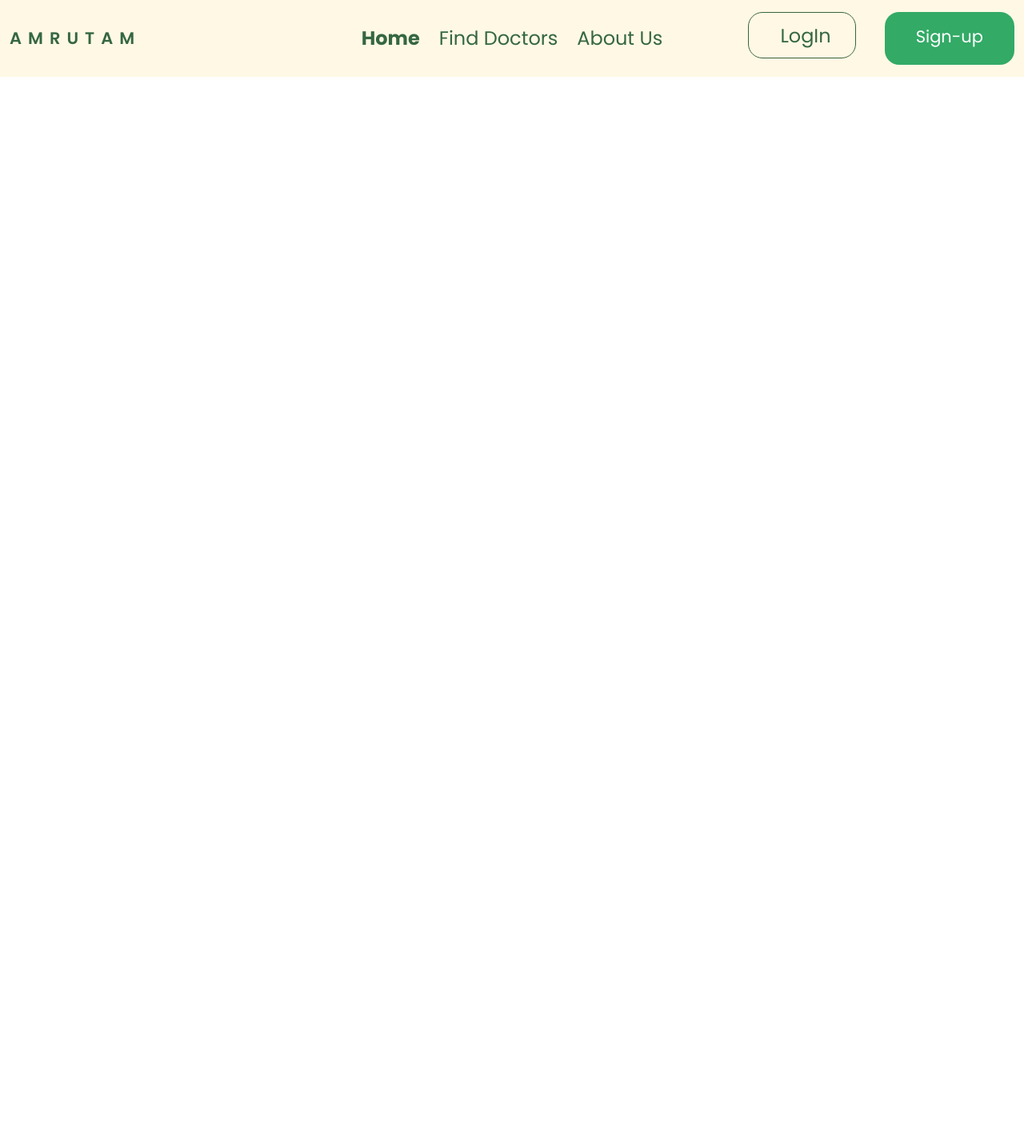
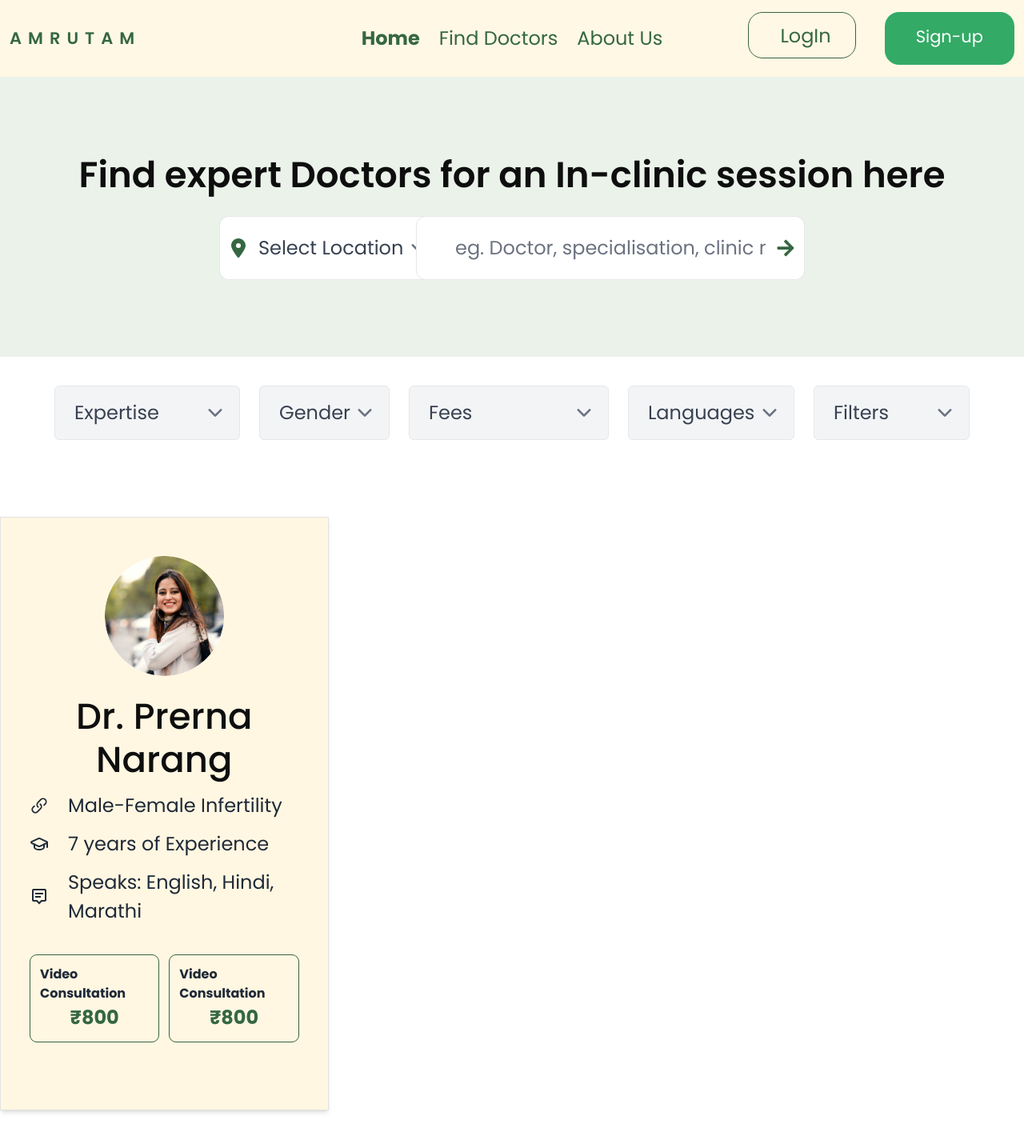
Before and after one commit to subroto23/jobTask-Doctor, a React (Vite) app: page / in a window 1280 px wide. Shown: the top 1430 px of the page at 80% size. Before the commit the page ends 800 px from the top, so only its background shows below. Built offline with nearby package versions, Linux system fonts and the light colour scheme.

Commit message:
HomePage Design

```diff
--- a/package.json
+++ b/package.json
@@ -13,12 +13,14 @@
   "dependencies": {
     "react": "^18.2.0",
     "react-dom": "^18.2.0",
+    "react-hook-form": "^7.51.3",
     "react-horizontal-scrolling-menu": "^7.0.0",
     "react-icons": "^5.1.0",
     "react-router-dom": "^6.22.3",
     "uuidv4": "^6.2.13"
   },
   "devDependencies": {
+    "@tailwindcss/forms": "^0.5.7",
     "@types/react": "^18.2.66",
     "@types/react-dom": "^18.2.22",
     "@typescript-eslint/eslint-plugin": "^7.2.0",
--- /dev/null
+++ b/src/components/FilteringData/FilteringData.tsx
@@ -0,0 +1,57 @@
+/* eslint-disable @typescript-eslint/no-unused-vars */
+import { useState } from "react";
+import { RxCross1 } from "react-icons/rx";
+
+interface IFilterValue {
+  data: {
+    experticeValue?: string;
+    genderValue?: string;
+    feesValue?: string;
+    languages?: string;
+  };
+}
+
+const FilteringData = ({ data }: IFilterValue) => {
+  const [hiddenItems, setHiddenItems] = useState<string[]>([]);
+  const filteredData = Object.entries(data)
+    .filter(([_, value]) => value !== "")
+    .reduce((acc, [key, value]) => {
+      acc[key] = value;
+      return acc;
+    }, {} as Record<string, string>);
+
+  const arrayOfObjects = Object.keys(filteredData).map(
+    (key) => filteredData[key]
+  );
+  const handleRemvItem = (item: string) => {
+    setHiddenItems([...hiddenItems, item]);
+  };
+
+  return (
+    <div className="mt-8">
+      <div className="flex justify-end gap-3">
+        {arrayOfObjects &&
+          arrayOfObjects?.map((item: string) => {
+            if (hiddenItems && hiddenItems.includes(item)) {
+              return;
+            }
+            return (
+              <div key={item} className="relative">
+                <div className="bg-[#EAF2EA] rounded-full py-5 px-12 flex items-center">
+                  <span>{item}</span>
+                  <button
+                    className="absolute right-0 pr-2"
+                    onClick={() => handleRemvItem(item)}
+                  >
+                    <RxCross1 className="text-skin-secoundry text-lg" />
+                  </button>
+                </div>
+              </div>
+            );
+          })}
+      </div>
+    </div>
+  );
+};
+
+export default FilteringData;
--- /dev/null
+++ b/src/components/Forms/FilteringForm.tsx
@@ -0,0 +1,84 @@
+import { useState } from "react";
+import FilteringData from "../FilteringData/FilteringData";
+
+const FilteringForm = () => {
+  const [experticeValue, setExperticeValue] = useState("");
+  const [genderValue, setGenderValue] = useState("");
+  const [feesValue, setFeesValue] = useState("");
+  const [languages, setlanguages] = useState("");
+  const dataValues = {
+    experticeValue,
+    genderValue,
+    feesValue,
+    languages,
+  };
+
+  return (
+    <>
+      <div className="mt-6 flex flex-wrap justify-center items-center gap-4 ">
+        <div>
+          <select
+            onChange={(e) => setExperticeValue(e.target.value)}
+            className="block appearance-none w-full bg-gray-100 border border-gray-200 text-gray-700 py-3 px-4 pr-8 rounded leading-tight focus:outline-none focus:bg-white focus:border-gray-500"
+            id="grid-state"
+          >
+            <option>Expertise</option>
+            <option value="Hair Care">Hair Care</option>
+            <option value="Neurologist">Neurologist</option>
+            <option value="Gynecologist">Gynecologist</option>
+            <option value="Gynecologist">Nephrologist</option>
+          </select>
+        </div>
+        <div>
+          <select
+            onChange={(e) => setGenderValue(e.target.value)}
+            className="block appearance-none w-full bg-gray-100 border border-gray-200 text-gray-700 py-3 px-4 pr-8 rounded leading-tight focus:outline-none focus:bg-white focus:border-gray-500"
+            id="grid-state"
+          >
+            <option>Gender</option>
+            <option value="Male">Male</option>
+            <option value="Female">Female</option>
+          </select>
+        </div>
+        <div>
+          <select
+            onChange={(e) => setFeesValue(e.target.value)}
+            className="block appearance-none w-full bg-gray-100 border border-gray-200 text-gray-700 py-3 px-4 pr-8 rounded leading-tight focus:outline-none focus:bg-white focus:border-gray-500"
+            id="grid-state"
+          >
+            <option>Fees</option>
+            <option value="Rs.0-Rs.500">Rs.0-Rs.500</option>
+            <option value="Rs.500-Rs.1000">Rs.500-Rs.1000</option>
+          </select>
+        </div>
+        <div>
+          <select
+            onChange={(e) => setlanguages(e.target.value)}
+            className="block appearance-none w-full bg-gray-100 border border-gray-200 text-gray-700 py-3 px-4 pr-8 rounded leading-tight focus:outline-none focus:bg-white focus:border-gray-500"
+            id="grid-state"
+          >
+            <option>Languages</option>
+            <option>English</option>
+            <option>Hindi</option>
+            <option>Tamil</option>
+          </select>
+        </div>
+        <div>
+          <select
+            className="block appearance-none w-full bg-gray-100 border border-gray-200 text-gray-700 py-3 px-4 pr-8 rounded leading-tight focus:outline-none focus:bg-white focus:border-gray-500"
+            id="grid-state"
+          >
+            <option>Filters</option>
+            <option value="All-filters">All filters</option>
+            <option value="Language">Language</option>
+            <option value="Fees">Fees</option>
+            <option value="Experise">Expertise</option>
+          </select>
+        </div>
+      </div>
+      <FilteringData data={dataValues} />
+    </>
+  );
+};
+
+export default FilteringForm;
--- /dev/null
+++ b/src/components/HeaderBanner/HeaderBanner.tsx
@@ -0,0 +1,45 @@
+import { FaLocationDot } from "react-icons/fa6";
+import { FaArrowRight } from "react-icons/fa";
+const HeaderBanner = () => {
+  return (
+    <div className="bg-[#EAF2EA] w-full py-16">
+      <div>
+        <h1 className="text-3xl text-center font-semibold text-skin-secoundry">
+          Find expert Doctors for an In-clinic session here
+        </h1>
+      </div>
+      {/* Form */}
+      <div className="w-3/5 mx-auto px-3 mt-4">
+        <div className="grid md:grid-cols-6 justify-center items-center gap-1">
+          <div className="relative col-span-2">
+            <select className="block appearance-none border border-gray-200 text-gray-700 py-4 pr-8 rounded-lg leading-tight focus:outline-none focus:bg-white focus:border-gray-500 pl-8">
+              <option>Select Location</option>
+              <option>New Mexico</option>
+              <option>Missouri</option>
+              <option>Texas</option>
+            </select>
+            <div className="pointer-events-none absolute inset-y-0  flex items-center px-2 text-gray-700">
+              <span>
+                <FaLocationDot className="text-skin-primary" />
+              </span>
+            </div>
+          </div>
+          <div className="relative col-span-4">
+            <input
+              type="text"
+              className="block appearance-none border border-gray-200 text-gray-700 py-4 pr-8 rounded-lg leading-tight focus:outline-none focus:bg-white focus:border-gray-500 pl-8 w-full"
+              placeholder="eg. Doctor, specialisation, clinic name"
+            />
+            <div className="pointer-events-none absolute inset-y-0 right-0  flex items-center px-2 text-gray-700">
+              <span>
+                <FaArrowRight className="text-skin-primary" />
+              </span>
+            </div>
+          </div>
+        </div>
+      </div>
+    </div>
+  );
+};
+
+export default HeaderBanner;
--- /dev/null
+++ b/src/components/ProfileCard/ProfileCard.tsx
@@ -0,0 +1,59 @@
+import doctorImage from "../../assets/images/doctorImage.jpg";
+import { LuGraduationCap } from "react-icons/lu";
+import { BiMessageAltDetail } from "react-icons/bi";
+import { HiMiniLink } from "react-icons/hi2";
+const ProfileCard = () => {
+  return (
+    <div className="grid md:grid-cols-3 grid-cols-1 gap-4 my-8">
+      <div className="bg-[#FFF7E2] border border-[#E3E3E3] shadow-md px-6 py-8">
+        <img
+          src={doctorImage}
+          alt="Doctor Image"
+          className="rounded-full mx-auto"
+        />
+        <div className="my-4">
+          <h1 className="text-skin-secoundry text-3xl font-medium text-center">
+            Dr. Prerna Narang
+          </h1>
+          <div>
+            <div className="flex items-center gap-4 mt-2">
+              <span>
+                <HiMiniLink />
+              </span>
+              <span>Male-Female Infertility</span>
+            </div>
+            <div className="flex items-center gap-4 mt-2">
+              <span>
+                <LuGraduationCap />
+              </span>
+              <span>7 years of Experience</span>
+            </div>
+            <div className="flex items-center gap-4 mt-2">
+              <span>
+                <BiMessageAltDetail />
+              </span>
+              <span>Speaks: English, Hindi, Marathi</span>
+            </div>
+          </div>
+        </div>
+        {/* Button */}
+        <div className="grid md:grid-cols-2 grid-cols-1 gap-2 justify-center items-center my-6">
+          <div className="border border-[#3A643B] p-2 rounded-md">
+            <h1 className="text-skin secoundry text-[16px] font-bold">
+              Video Consultation
+            </h1>
+            <p className="text-skin-primary font-bold text-center">₹800</p>
+          </div>
+          <div className="border border-[#3A643B] p-2 rounded-md">
+            <h1 className="text-skin secoundry text-[16px] font-bold">
+              Video Consultation
+            </h1>
+            <p className="text-skin-primary font-bold text-center">₹800</p>
+          </div>
+        </div>
+      </div>
+    </div>
+  );
+};
+
+export default ProfileCard;
--- /dev/null
+++ b/src/pages/Home.tsx
@@ -0,0 +1,15 @@
+import FilteringForm from "../components/Forms/FilteringForm";
+import HeaderBanner from "../components/HeaderBanner/HeaderBanner";
+import ProfileCard from "../components/ProfileCard/ProfileCard";
+
+const Home = () => {
+  return (
+    <div>
+      <HeaderBanner />
+      <FilteringForm />
+      <ProfileCard />
+    </div>
+  );
+};
+
+export default Home;
--- a/src/routes/router.tsx
+++ b/src/routes/router.tsx
@@ -1,12 +1,17 @@
 import { createBrowserRouter } from "react-router-dom";
 import MainLayout from "../components/layout/MainLayout";
 import FindDoctors from "../pages/FindDoctors";
+import Home from "../pages/Home";
 
 const router = createBrowserRouter([
   {
     path: "/",
     element: <MainLayout />,
     children: [
+      {
+        path: "/",
+        element: <Home />,
+      },
       {
         path: "/find-doctors",
         element: <FindDoctors />,
--- a/tailwind.config.js
+++ b/tailwind.config.js
@@ -45,10 +45,10 @@ export default {
       borderColor: {
         skin: {
           "border-primary": WithOpacity("--color-border-primary"),
-          "border-secoundry":WithOpacity("--color--right-side-border"),
+          "border-secoundry": WithOpacity("--color--right-side-border"),
         },
       },
     },
   },
-  plugins: [require("daisyui")],
+  plugins: [require("daisyui"), require("@tailwindcss/forms")],
 };
```
Also changed, not shown: src/assets/images/doctorImage.jpg (added), 1 other file (tests, documents, lock files or other folders).
